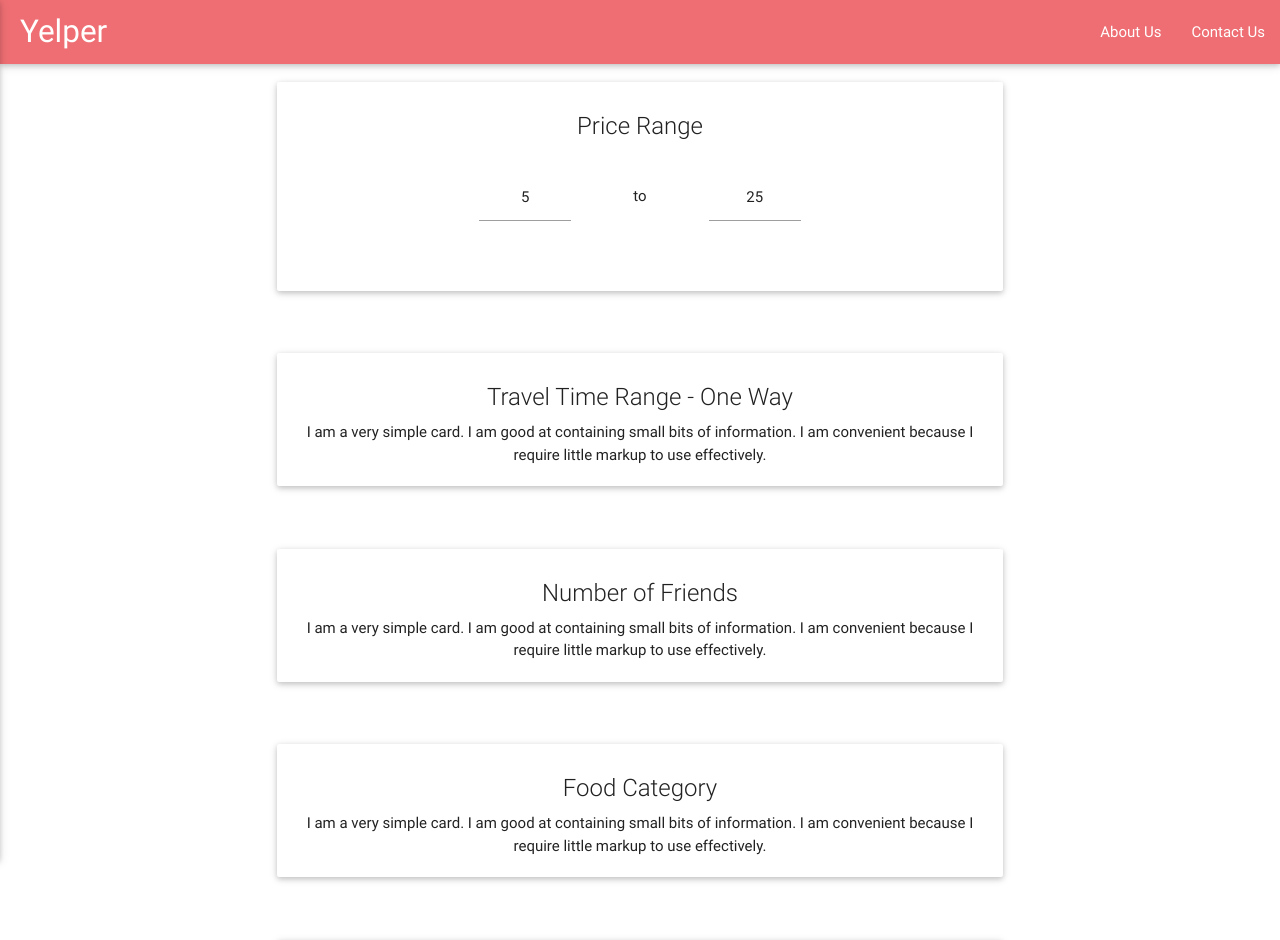
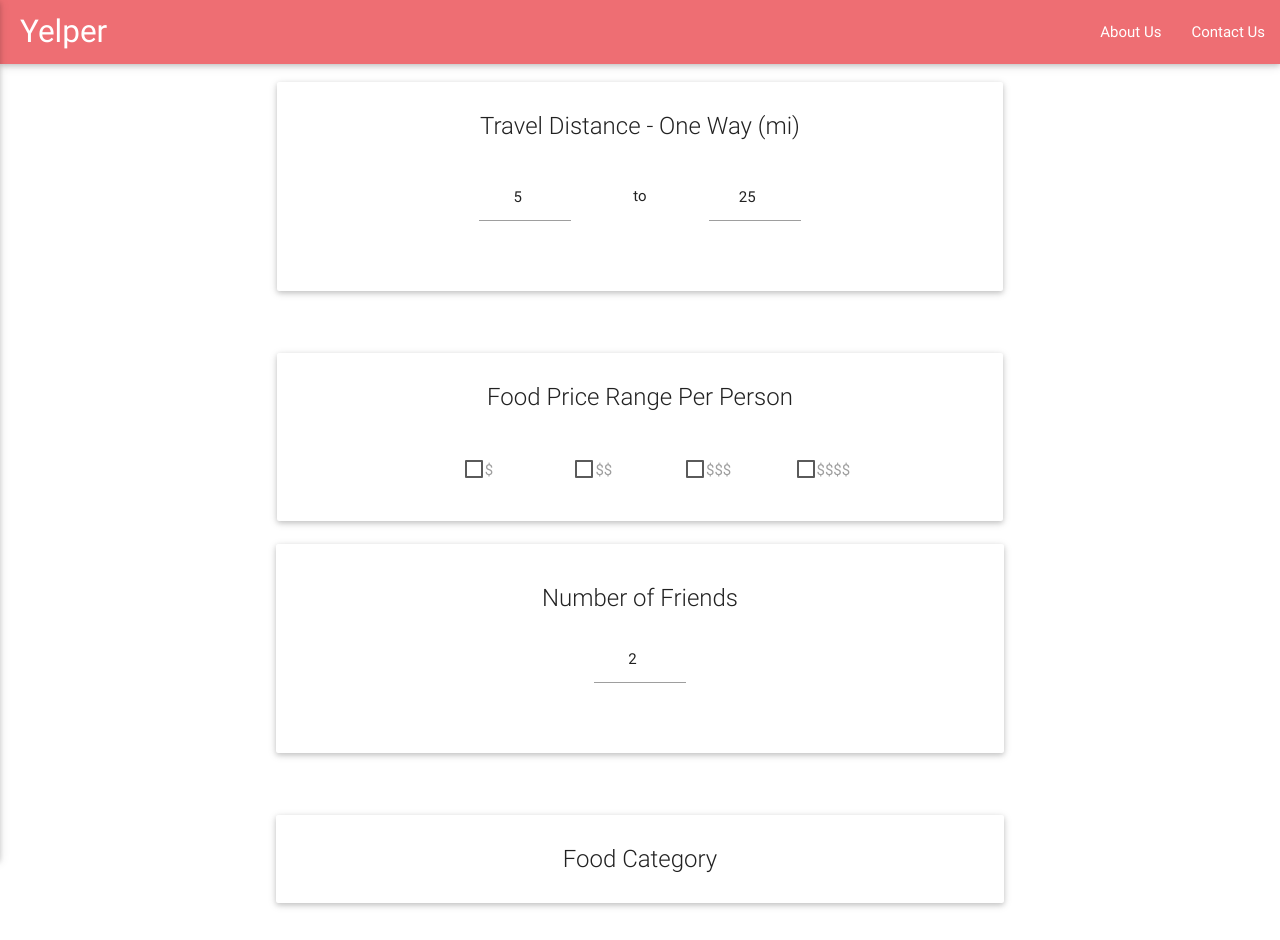
Before and after one commit to davidongchoco/pennapps2016, a Flask app: page / in a window 1280 px wide. Shown: the top 940 px of the page. After the commit the page ends 908 px from the top, so only its background shows below. Run offline with Flask 2, Linux system fonts and the light colour scheme; some libraries are stand-ins or nearby versions; grey boxes are pictures that could not be loaded.

Commit message:
food categories

```diff
--- a/app.py
+++ b/app.py
@@ -1,7 +1,7 @@
 # import the Flask class from the flask module
 from flask import Flask, render_template
 from flask.ext.mongoengine import MongoEngine
-from forms import MainForm
+from forms import FormGeneral
 
 import sys
 sys.path.insert(0, 'rides-python-sdk/example')
@@ -14,7 +14,7 @@
 # use decorators to link the function to a url
 @app.route('/', methods=["GET", "POST"])
 def home():
-	form = MainForm(csrf_enabled = False)
+	form = FormGeneral(csrf_enabled = False)
 	if form.validate_on_submit():
 		return redirect('/welcome')
 	return render_template('main.html', form=form)
--- a/forms.py
+++ b/forms.py
@@ -1,7 +1,12 @@
 from flask_wtf import Form
-from wtforms import StringField
+from wtforms import StringField, IntegerField, BooleanField
 from wtforms.validators import DataRequired
 
-class MainForm(Form):
-    priceLow = StringField('Price Lower Bound', validators=[DataRequired()], render_kw={"value": "5"})
-    priceHigh = StringField('Price Upper Bound', validators=[DataRequired()], render_kw={"value": "25"})
+class FormGeneral(Form):
+    distanceLow = IntegerField('Price Lower Bound', validators=[DataRequired()], render_kw={"value": "5"})
+    distanceHigh = IntegerField('Price Upper Bound', validators=[DataRequired()], render_kw={"value": "25"})
+    oneDollar = BooleanField('One Dollar Sign')
+    twoDollar = BooleanField('Two Dollar Signs')
+    threeDollar = BooleanField('Three Dollar Signs')
+    fourDollar = BooleanField('Four Dollar Signs')
+    numFriends = IntegerField('Four Dollar Signs', render_kw={"value": "2"})
--- a/static/css/style.css
+++ b/static/css/style.css
@@ -29,3 +29,12 @@
     padding-top: 12px;
     padding-right: 14px;
 }
+
+input[type='checkbox'] + label {
+    padding-left: 20px;
+}
+
+.category-description {
+    position: absolute;
+    left: 20px;
+}
--- a/static/js/yelper.js
+++ b/static/js/yelper.js
@@ -4,6 +4,8 @@
       closeOnClick: true // Closes side-nav on <a> clicks, useful for Angular/Meteor
     }
   );
+
+ $('.carousel.carousel-slider').carousel({full_width: true});
 
 window.onload = function() {
     var startPos;
--- a/templates/main.html
+++ b/templates/main.html
@@ -8,15 +8,15 @@
           <div class="col s10 offset-s1">
             <div class="card">
               <div class="card-content center-align">
-                <span class="card-title">Price Range</span>
+                <span class="card-title">Travel Distance - One Way (mi)</span>
                 <div class="row">
                   <form action="" method="post">
                     <div class="input-field col s2 offset-s3">
-                      {{ form.priceLow(class_="center-align") }}
+                      {{ form.distanceLow(class_="center-align") }}
                     </div>
                     <div class="to col s2"><p class="center-align"> to </p></div>
                     <div class="input-field col s2">
-                    {{ form.priceHigh(class_="center-align") }}
+                    {{ form.distanceHigh(class_="center-align") }}
                     </div>
                   </form>
                 </div>
@@ -29,10 +29,27 @@
           <div class="col s10 offset-s1">
             <div class="card">
               <div class="card-content center-align">
-                <span class="card-title">Travel Time Range - One Way</span>
-                <p>I am a very simple card. I am good at containing small bits of information.
-                I am convenient because I require little markup to use effectively.</p>
-              </div>
+                <span class="card-title">Food Price Range Per Person</span>
+                <div class="row">
+                  <form action="" method="post">
+                    <div class="input-field col s2 offset-s2">
+                      {{ form.oneDollar }}
+                      <label for="oneDollar">$</label>
+                    </div>
+                    <div class="input-field col s2">
+                      {{ form.twoDollar }}
+                      <label for="twoDollar">$$</label>
+                    </div>
+                    <div class="input-field col s2">
+                      {{ form.threeDollar }}
+                      <label for="threeDollar">$$$</label>
+                    </div>
+                    <div class="input-field col s2">
+                      {{ form.fourDollar }}
+                      <label for="fourDollar">$$$$</label>
+                    </div>
+                  </form>
+                </div>
             </div>
           </div>
         </div>
@@ -41,9 +58,14 @@
           <div class="col s10 offset-s1">
             <div class="card">
               <div class="card-content center-align">
-                <span class="card-title">Number of Friends</span>
-                <p>I am a very simple card. I am good at containing small bits of information.
-                I am convenient because I require little markup to use effectively.</p>
+                <div class="row">
+                  <span class="card-title">Number of Friends</span>
+                    <form action="" method="post">
+                      <div class="input-field col s2 offset-s5">
+                        {{ form.numFriends(class_="center-align") }}
+                      </div>
+                    </form>
+                  </div>
               </div>
             </div>
           </div>
@@ -54,20 +76,24 @@
             <div class="card">
               <div class="card-content center-align">
                 <span class="card-title">Food Category</span>
-                <p>I am a very simple card. I am good at containing small bits of information.
-                I am convenient because I require little markup to use effectively.</p>
-              </div>
-            </div>
-          </div>
-        </div>
-
-        <div class="row">
-          <div class="col s10 offset-s1">
-            <div class="card">
-              <div class="card-content center-align">
-                <span class="card-title">Dietary Restrictions</span>
-                <p>I am a very simple card. I am good at containing small bits of information.
-                I am convenient because I require little markup to use effectively.</p>
+                  <div class="carousel carousel-slider center" data-indicators="true">
+                 <!--    <div class="carousel-fixed-item center">
+                      <a class="btn waves-effect white grey-text darken-text-2">button</a>
+                    </div> -->
+                    <div class="carousel-item white-text" href="#one!">
+                      <h2 class="category-description">First Panel</h2>
+                      <img src="http://lorempixel.com/800/400/food/1">
+                    </div>
+                    <div class="carousel-item white-text" href="#two!">
+                      <h2>Second Panel</h2>
+                    </div>
+                    <div class="carousel-item white-text" href="#three!">
+                      <h2>Third Panel</h2>
+                    </div>
+                    <div class="carousel-item white-text" href="#four!">
+                      <h2>Fourth Panel</h2>
+                    </div>
+                  </div>
               </div>
             </div>
           </div>
```
Also changed, not shown: static/img/chinese.jpg (added), static/img/mexican.jpg (added), 1 other file.
